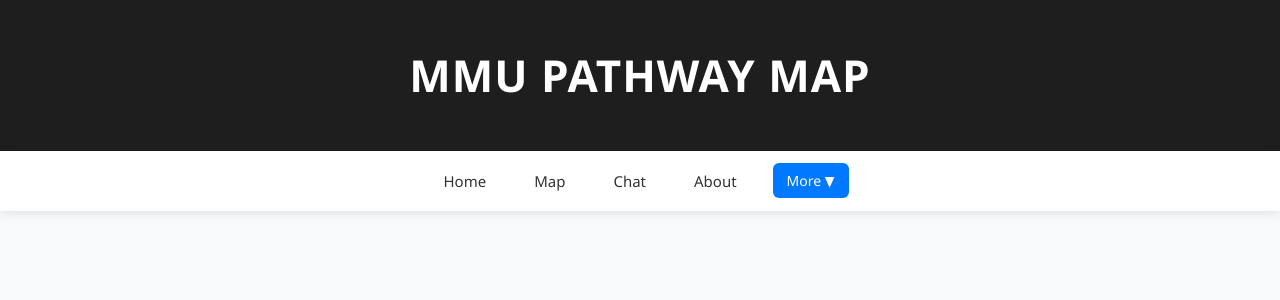
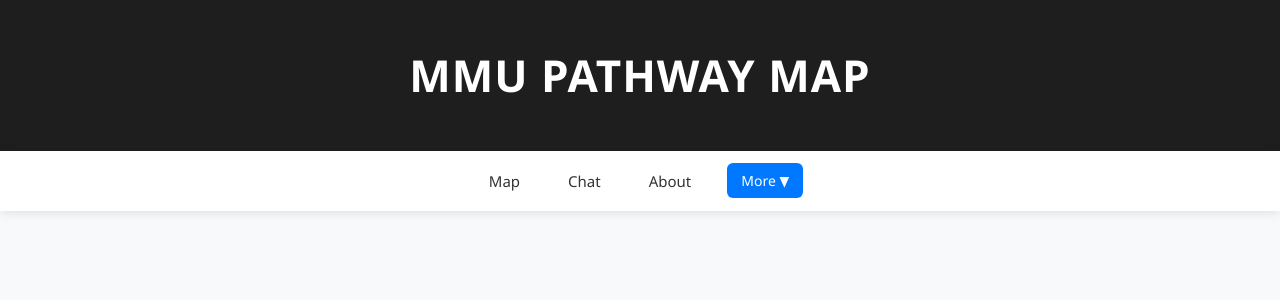
Before and after one commit to overheated42/GitExercise-G05, a Python web app: template app/templates/index.html in a window 1280 px wide. Shown: the top 300 px of the page. Run offline with Jinja, Linux system fonts and the light colour scheme; the template is opened without the code that fills it, so the values that code supplies are empty.

Commit message:
no more "Home"

```diff
--- a/app/templates/index.html
+++ b/app/templates/index.html
@@ -13,7 +13,6 @@
 
     <nav class="navbar">
         <div class="nav-links">
-            <a href="#">Home</a>
             <a href="#">Map</a>
             <a href="#">Chat</a>
             <a href="#">About</a>
```
